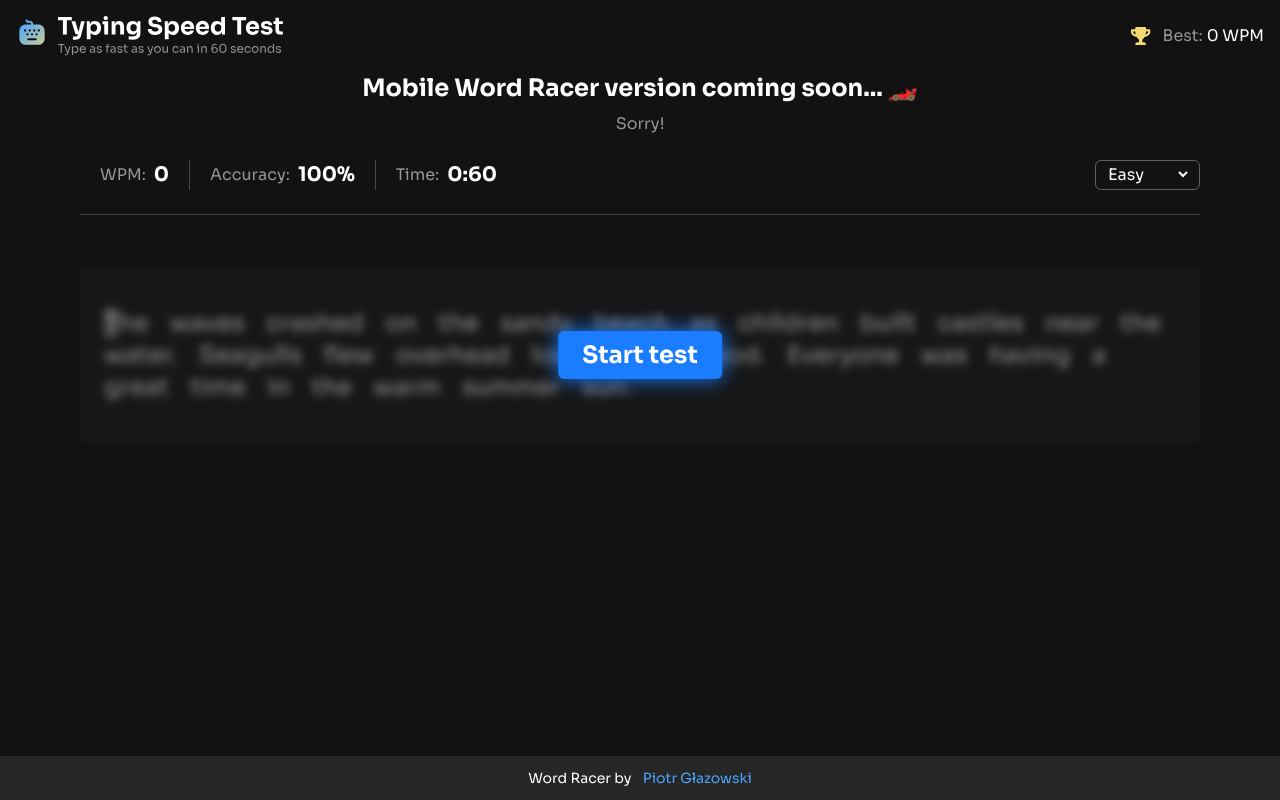
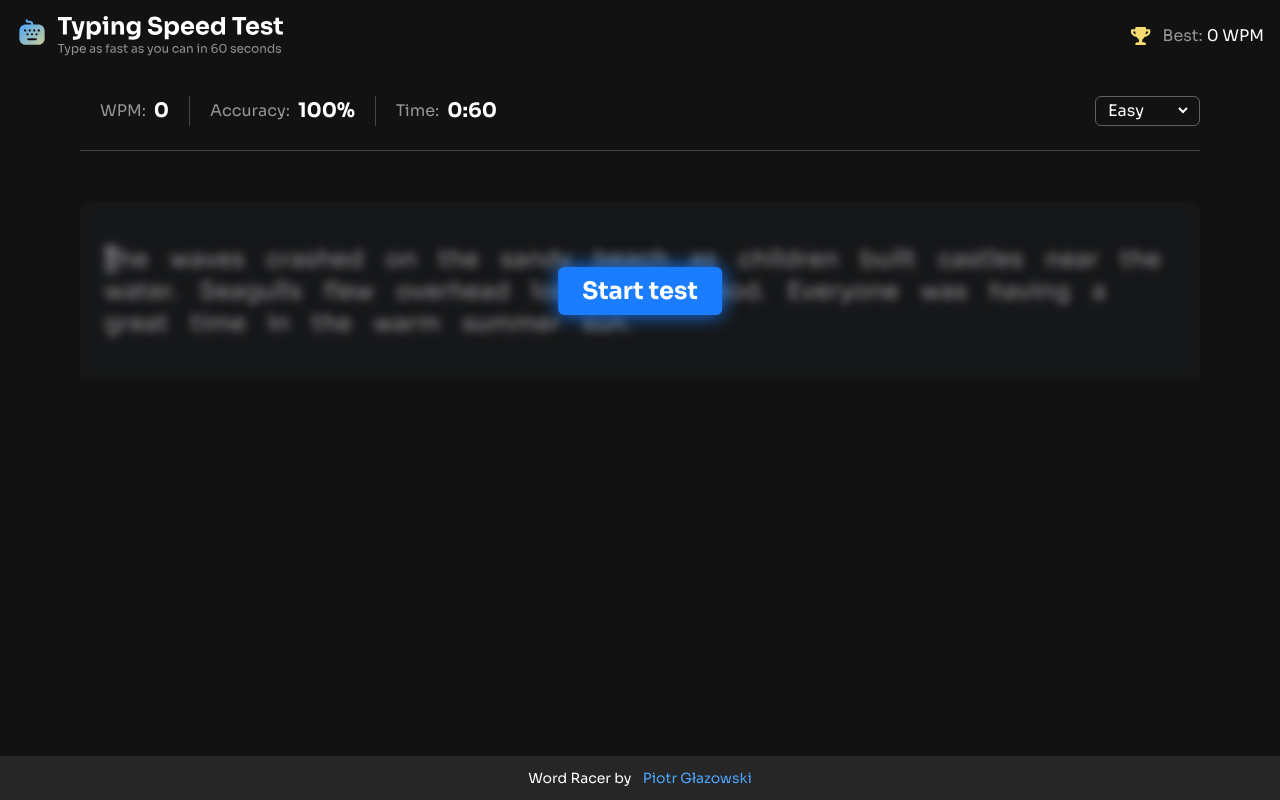
Before and after one commit to p-glazowski/type-racer, a Next.js app: page / in a window 1280 px wide. Built offline with nearby package versions, Linux system fonts and the light colour scheme.

Commit message:
removed msg for mobile that shows on pc version

```diff
--- a/app/page.tsx
+++ b/app/page.tsx
@@ -170,7 +170,7 @@ export default function Page() {
 
   return (
     <main className="flex-1 max-w-300 w-full mx-auto items-center justify-center flex md:block">
-      <div className="flex justify-center items-center flex-col h-full gap-2">
+      <div className="flex justify-center items-center flex-col h-full gap-2 md:hidden">
         <h2 className="text-2xl text-center font-bold">
           Mobile Word Racer version coming soon... 🏎️
         </h2>
```
